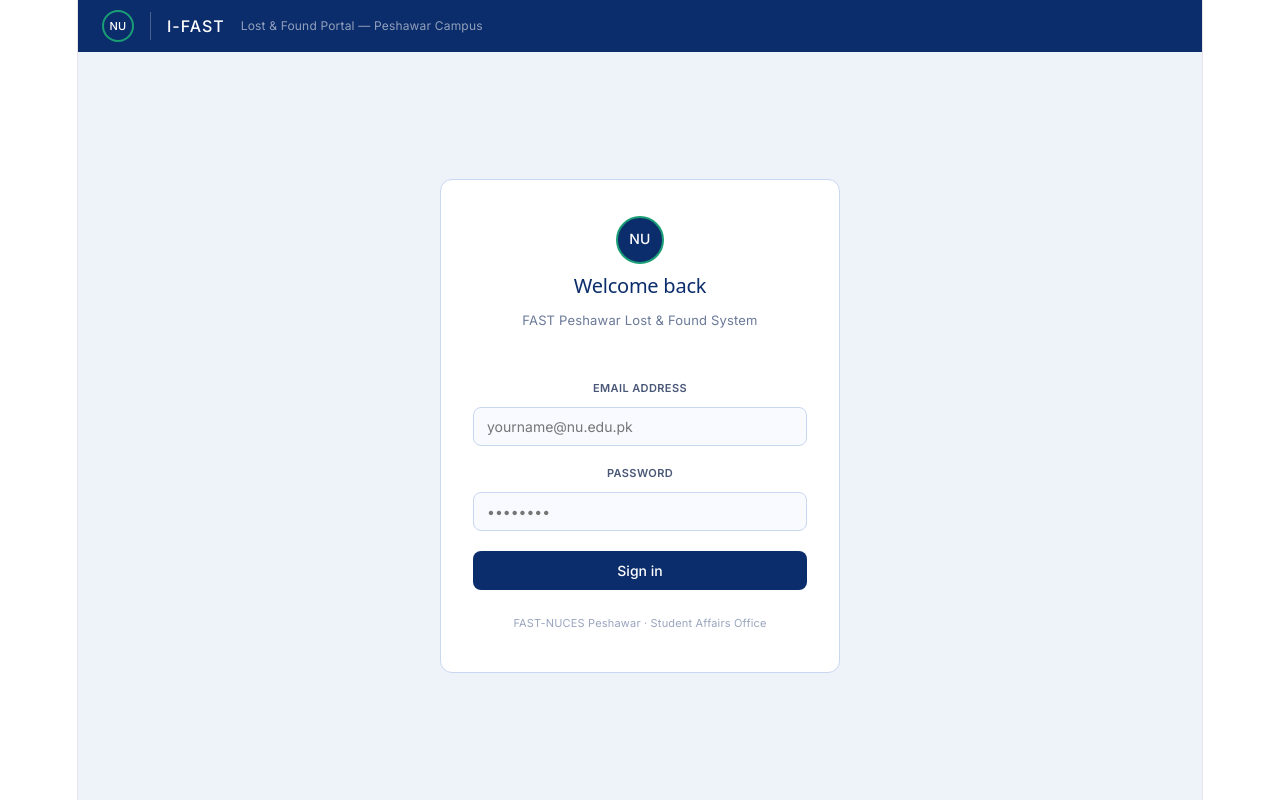
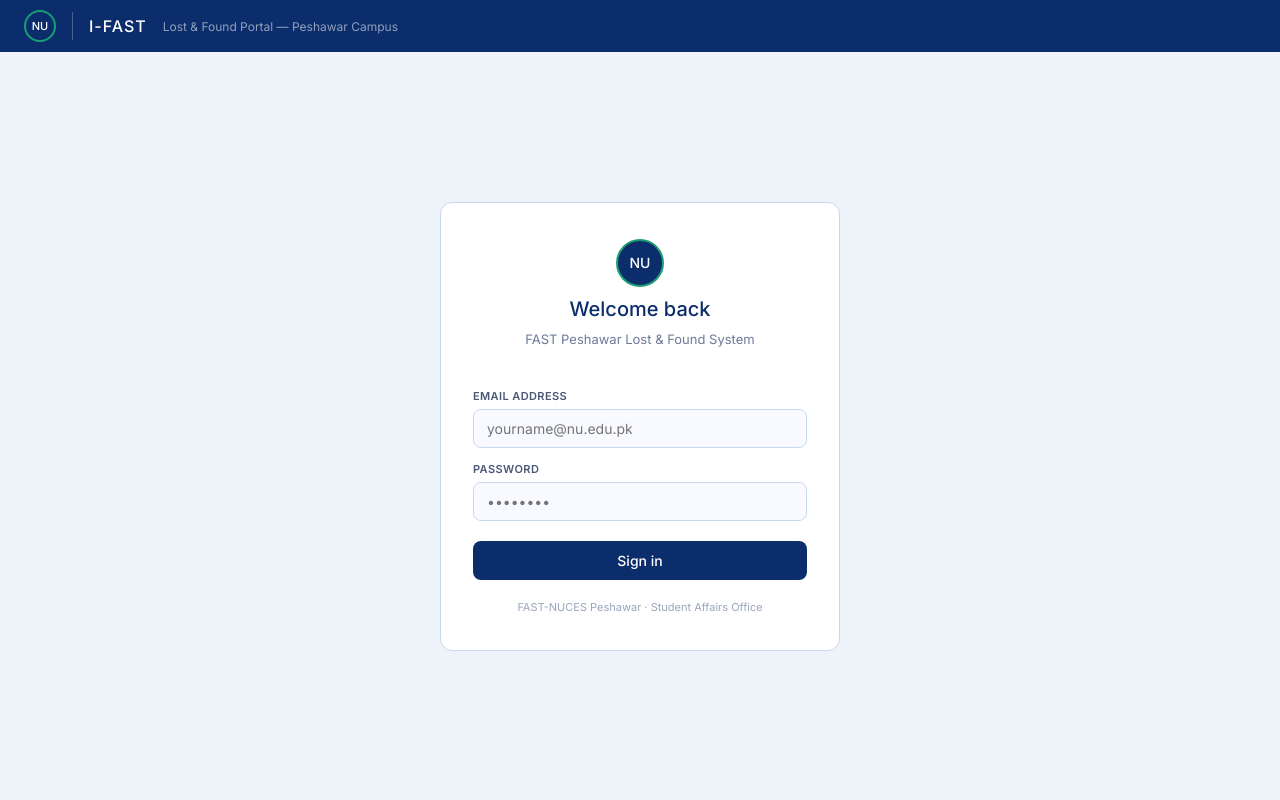
Before and after one commit to SayedMusawar/Lost-FoundIntelligence, a React (Vite) app in the folder frontend/: page / in a window 1280 px wide. Built offline with nearby package versions, Linux system fonts and the light colour scheme.

Commit message:
Add files via upload

```diff
--- a/frontend/src/App.jsx
+++ b/frontend/src/App.jsx
@@ -7,13 +7,16 @@
 import IssueReceipt from "./pages/IssueReceipt";
 import MyClaims from "./pages/MyClaims";
 import Notifications from "./pages/Notifications";
+import Layout from "./components/Layout";
 
-const CAN_REGISTER = ["staff", "admin"];
-const CAN_CLAIM = ["student", "faculty"];
-const CAN_ADMIN = ["admin"];
-const CAN_RECEIPT = ["admin", "staff"];
-const CAN_MYCLAIMS = ["student", "faculty"];
-const CAN_NOTIFICATIONS = ["student", "faculty"];
+const ROLE_PAGES = {
+  register: ["staff", "admin"],
+  claim: ["student", "faculty"],
+  admin: ["admin"],
+  receipt: ["admin", "staff"],
+  myclaims: ["student", "faculty"],
+  notifications: ["student", "faculty"],
+};
 
 export default function App() {
   const [user, setUser] = useState(null);
@@ -26,12 +29,9 @@
     setSelectedItem(null);
   };
 
-  const goTo = (targetPage, allowedRoles) => {
-    if (allowedRoles.includes(user?.role)) {
-      setPage(targetPage);
-    } else {
-      alert(`Access denied. Only ${allowedRoles.join("/")} can access this.`);
-    }
+  const navigate = (target) => {
+    const allowed = ROLE_PAGES[target];
+    if (!allowed || allowed.includes(user?.role)) setPage(target);
   };
 
   if (!user)
@@ -44,19 +44,10 @@
       />
     );
 
-  if (page === "register") {
-    if (!CAN_REGISTER.includes(user.role)) {
-      setPage("items");
-      return null;
-    }
+  const pageContent = () => {
+    if (page === "register" && ["staff", "admin"].includes(user.role))
       return <RegisterItem user={user} onBack={() => setPage("items")} />;
-  }
-
-  if (page === "claim") {
-    if (!CAN_CLAIM.includes(user.role)) {
-      setPage("items");
-      return null;
-    }
+    if (page === "claim" && ["student", "faculty"].includes(user.role))
       return (
         <ClaimItem
           item={selectedItem}
@@ -64,63 +55,35 @@
           onBack={() => setPage("items")}
         />
       );
-  }
-
-  if (page === "admin") {
-    if (!CAN_ADMIN.includes(user.role)) {
-      setPage("items");
-      return null;
-    }
+    if (page === "admin" && user.role === "admin")
       return (
-      <AdminDashboard
-        user={user}
-        onBack={() => setPage("items")}
-        onReceipt={() => setPage("receipt")}
-        onLogout={logout}
-      />
+        <AdminDashboard user={user} onReceipt={() => setPage("receipt")} />
       );
-  }
-
-  if (page === "receipt") {
-    if (!CAN_RECEIPT.includes(user.role)) {
-      setPage("items");
-      return null;
-    }
+    if (page === "receipt" && ["admin", "staff"].includes(user.role))
       return <IssueReceipt user={user} onBack={() => setPage("admin")} />;
-  }
-
-  if (page === "myclaims") {
-    if (!CAN_MYCLAIMS.includes(user.role)) {
-      setPage("items");
-      return null;
-    }
-    return <MyClaims user={user} onBack={() => setPage("items")} />;
-  }
-
-  if (page === "notifications") {
-    if (!CAN_NOTIFICATIONS.includes(user.role)) {
-      setPage("items");
-      return null;
-    }
-    return <Notifications user={user} onBack={() => setPage("items")} />;
-  }
-
+    if (page === "myclaims" && ["student", "faculty"].includes(user.role))
+      return <MyClaims user={user} />;
+    if (page === "notifications" && ["student", "faculty"].includes(user.role))
+      return <Notifications user={user} />;
     return (
       <ItemList
         user={user}
-      onLogout={logout}
-      onRegister={() => goTo("register", CAN_REGISTER)}
         onClaim={(item) => {
-        if (CAN_CLAIM.includes(user.role)) {
           setSelectedItem(item);
           setPage("claim");
-        } else {
-          alert("Only students and faculty can submit claims.");
-        }
         }}
-      onAdmin={() => goTo("admin", CAN_ADMIN)}
-      onMyClaims={() => goTo("myclaims", CAN_MYCLAIMS)}
-      onNotifications={() => goTo("notifications", CAN_NOTIFICATIONS)}
       />
     );
+  };
+
+  return (
+    <Layout
+      user={user}
+      currentPage={page}
+      onNavigate={navigate}
+      onLogout={logout}
+    >
+      {pageContent()}
+    </Layout>
+  );
 }
--- a/frontend/src/index.css
+++ b/frontend/src/index.css
@@ -1,111 +1,26 @@
-:root {
-  --text: #6b6375;
-  --text-h: #08060d;
-  --bg: #fff;
-  --border: #e5e4e7;
-  --code-bg: #f4f3ec;
-  --accent: #aa3bff;
-  --accent-bg: rgba(170, 59, 255, 0.1);
-  --accent-border: rgba(170, 59, 255, 0.5);
-  --social-bg: rgba(244, 243, 236, 0.5);
-  --shadow:
-    rgba(0, 0, 0, 0.1) 0 10px 15px -3px, rgba(0, 0, 0, 0.05) 0 4px 6px -2px;
-
-  --sans: system-ui, 'Segoe UI', Roboto, sans-serif;
-  --heading: system-ui, 'Segoe UI', Roboto, sans-serif;
-  --mono: ui-monospace, Consolas, monospace;
-
-  font: 18px/145% var(--sans);
-  letter-spacing: 0.18px;
-  color-scheme: light dark;
-  color: var(--text);
-  background: var(--bg);
-  font-synthesis: none;
-  text-rendering: optimizeLegibility;
-  -webkit-font-smoothing: antialiased;
-  -moz-osx-font-smoothing: grayscale;
-
-  @media (max-width: 1024px) {
-    font-size: 16px;
-  }
-}
-
-@media (prefers-color-scheme: dark) {
-  :root {
-    --text: #9ca3af;
-    --text-h: #f3f4f6;
-    --bg: #16171d;
-    --border: #2e303a;
-    --code-bg: #1f2028;
-    --accent: #c084fc;
-    --accent-bg: rgba(192, 132, 252, 0.15);
-    --accent-border: rgba(192, 132, 252, 0.5);
-    --social-bg: rgba(47, 48, 58, 0.5);
-    --shadow:
-      rgba(0, 0, 0, 0.4) 0 10px 15px -3px, rgba(0, 0, 0, 0.25) 0 4px 6px -2px;
-  }
-
-  #social .button-icon {
-    filter: invert(1) brightness(2);
-  }
-}
-
+/* reset all vite defaults */
 body {
   margin: 0;
 }
-
 #root {
-  width: 1126px;
+  width: 100%;
   max-width: 100%;
-  margin: 0 auto;
-  text-align: center;
-  border-inline: 1px solid var(--border);
-  min-height: 100svh;
-  display: flex;
-  flex-direction: column;
-  box-sizing: border-box;
+  margin: 0;
+  text-align: left;
+  border: none;
 }
-
 h1,
-h2 {
-  font-family: var(--heading);
-  font-weight: 500;
-  color: var(--text-h);
-}
-
-h1 {
-  font-size: 56px;
-  letter-spacing: -1.68px;
-  margin: 32px 0;
-  @media (max-width: 1024px) {
-    font-size: 36px;
-    margin: 20px 0;
-  }
-}
-h2 {
-  font-size: 24px;
-  line-height: 118%;
-  letter-spacing: -0.24px;
-  margin: 0 0 8px;
-  @media (max-width: 1024px) {
-    font-size: 20px;
-  }
+h2,
+h3,
+h4,
+h5,
+h6 {
+  margin: 0;
 }
 p {
   margin: 0;
 }
-
-code,
-.counter {
-  font-family: var(--mono);
-  display: inline-flex;
-  border-radius: 4px;
-  color: var(--text-h);
+a {
+  color: inherit;
+  text-decoration: none;
 }
-
-code {
-  font-size: 15px;
-  line-height: 135%;
-  padding: 4px 8px;
-  background: var(--code-bg);
-}
--- /dev/null
+++ b/frontend/src/theme.js
@@ -0,0 +1,221 @@
+export const c = {
+  bg: "#080b12",
+  bg2: "#0e1220",
+  bg3: "#131929",
+  surface: "#181f30",
+  surface2: "#1e2840",
+  border: "rgba(255,255,255,0.06)",
+  border2: "rgba(255,255,255,0.10)",
+  teal: "#00e5b0",
+  teal2: "#00c49a",
+  tealGlow: "rgba(0,229,176,0.15)",
+  amber: "#f5a623",
+  red: "#ff4d4d",
+  green: "#00d68f",
+  blue: "#4d9fff",
+  text: "#eef0f8",
+  text2: "#7d8aaa",
+  text3: "#404d6a",
+  fh: "'Syne', sans-serif",
+  fb: "'Inter', sans-serif",
+};
+
+export const tr = "all 0.2s cubic-bezier(0.4,0,0.2,1)";
+
+// Reusable style blocks
+export const g = {
+  // Form field wrapper
+  field: { marginBottom: 18 },
+
+  // Label
+  label: {
+    display: "block",
+    fontSize: 11,
+    fontWeight: 600,
+    color: "#7d8aaa",
+    letterSpacing: "0.8px",
+    textTransform: "uppercase",
+    marginBottom: 7,
+  },
+
+  // Input / Select
+  input: {
+    width: "100%",
+    padding: "11px 14px",
+    background: "#131929",
+    border: "1px solid rgba(255,255,255,0.08)",
+    borderRadius: 8,
+    fontSize: 14,
+    color: "#eef0f8",
+    transition: tr,
+    boxSizing: "border-box",
+  },
+
+  // Textarea
+  textarea: {
+    width: "100%",
+    padding: "11px 14px",
+    background: "#131929",
+    border: "1px solid rgba(255,255,255,0.08)",
+    borderRadius: 8,
+    fontSize: 14,
+    color: "#eef0f8",
+    minHeight: 110,
+    resize: "vertical",
+    boxSizing: "border-box",
+    fontFamily: "'Inter', sans-serif",
+  },
+
+  // Primary button
+  btnPrimary: {
+    width: "100%",
+    padding: "13px",
+    background: "#00e5b0",
+    color: "#080b12",
+    border: "none",
+    borderRadius: 8,
+    fontSize: 14,
+    fontWeight: 700,
+    letterSpacing: "0.3px",
+    cursor: "pointer",
+    transition: tr,
+  },
+
+  // Card
+  card: {
+    background: "#181f30",
+    border: "1px solid rgba(255,255,255,0.06)",
+    borderRadius: 12,
+    padding: "22px 24px",
+  },
+
+  // Section heading
+  sectionHead: {
+    fontSize: 11,
+    fontWeight: 600,
+    color: "#404d6a",
+    letterSpacing: "1.2px",
+    textTransform: "uppercase",
+    marginBottom: 14,
+  },
+
+  // Page title
+  pageTitle: {
+    fontFamily: "'Syne', sans-serif",
+    fontSize: 24,
+    fontWeight: 700,
+    color: "#eef0f8",
+    letterSpacing: "-0.3px",
+  },
+
+  pageSub: {
+    fontSize: 13,
+    color: "#7d8aaa",
+    marginTop: 5,
+  },
+
+  // Divider
+  divider: {
+    height: 1,
+    background: "rgba(255,255,255,0.06)",
+    margin: "20px 0",
+  },
+
+  // Badge
+  badge: (bg, color) => ({
+    display: "inline-flex",
+    alignItems: "center",
+    padding: "4px 12px",
+    borderRadius: 99,
+    fontSize: 11,
+    fontWeight: 600,
+    background: bg,
+    color: color,
+    letterSpacing: "0.3px",
+    whiteSpace: "nowrap",
+  }),
+
+  // Toast alert
+  alert: (type) => {
+    const map = {
+      success: {
+        bg: "rgba(0,214,143,0.12)",
+        border: "rgba(0,214,143,0.25)",
+        color: "#00d68f",
+      },
+      error: {
+        bg: "rgba(255,77,77,0.12)",
+        border: "rgba(255,77,77,0.25)",
+        color: "#ff6b6b",
+      },
+      warn: {
+        bg: "rgba(245,166,35,0.12)",
+        border: "rgba(245,166,35,0.25)",
+        color: "#f5a623",
+      },
+    };
+    const m = map[type] || map.success;
+    return {
+      padding: "12px 16px",
+      background: m.bg,
+      border: `1px solid ${m.border}`,
+      borderRadius: 8,
+      fontSize: 13,
+      color: m.color,
+      marginBottom: 18,
+      display: "flex",
+      alignItems: "center",
+      gap: 10,
+    };
+  },
+
+  // Empty state
+  empty: {
+    textAlign: "center",
+    padding: "80px 24px",
+  },
+  emptyIcon: {
+    fontSize: 48,
+    marginBottom: 16,
+    display: "block",
+    opacity: 0.6,
+  },
+  emptyTitle: {
+    fontSize: 17,
+    fontWeight: 600,
+    color: "#eef0f8",
+    fontFamily: "'Syne', sans-serif",
+    marginBottom: 8,
+  },
+  emptySub: {
+    fontSize: 13,
+    color: "#7d8aaa",
+  },
+
+  // Stats row
+  statsRow: {
+    display: "grid",
+    gridTemplateColumns: "repeat(auto-fit, minmax(140px, 1fr))",
+    gap: 12,
+    marginBottom: 28,
+  },
+  statCard: (accentColor) => ({
+    background: "#181f30",
+    border: "1px solid rgba(255,255,255,0.06)",
+    borderRadius: 10,
+    padding: "16px 18px",
+    borderTop: `2px solid ${accentColor}`,
+  }),
+  statVal: {
+    fontFamily: "'Syne', sans-serif",
+    fontSize: 28,
+    fontWeight: 700,
+    color: "#eef0f8",
+    lineHeight: 1,
+    marginBottom: 6,
+  },
+  statLbl: {
+    fontSize: 11,
+    color: "#7d8aaa",
+  },
+};
```
Also changed, not shown: frontend/src/App.css (+1 -184 lines). Lines whose indentation alone changed are shown as unchanged.
